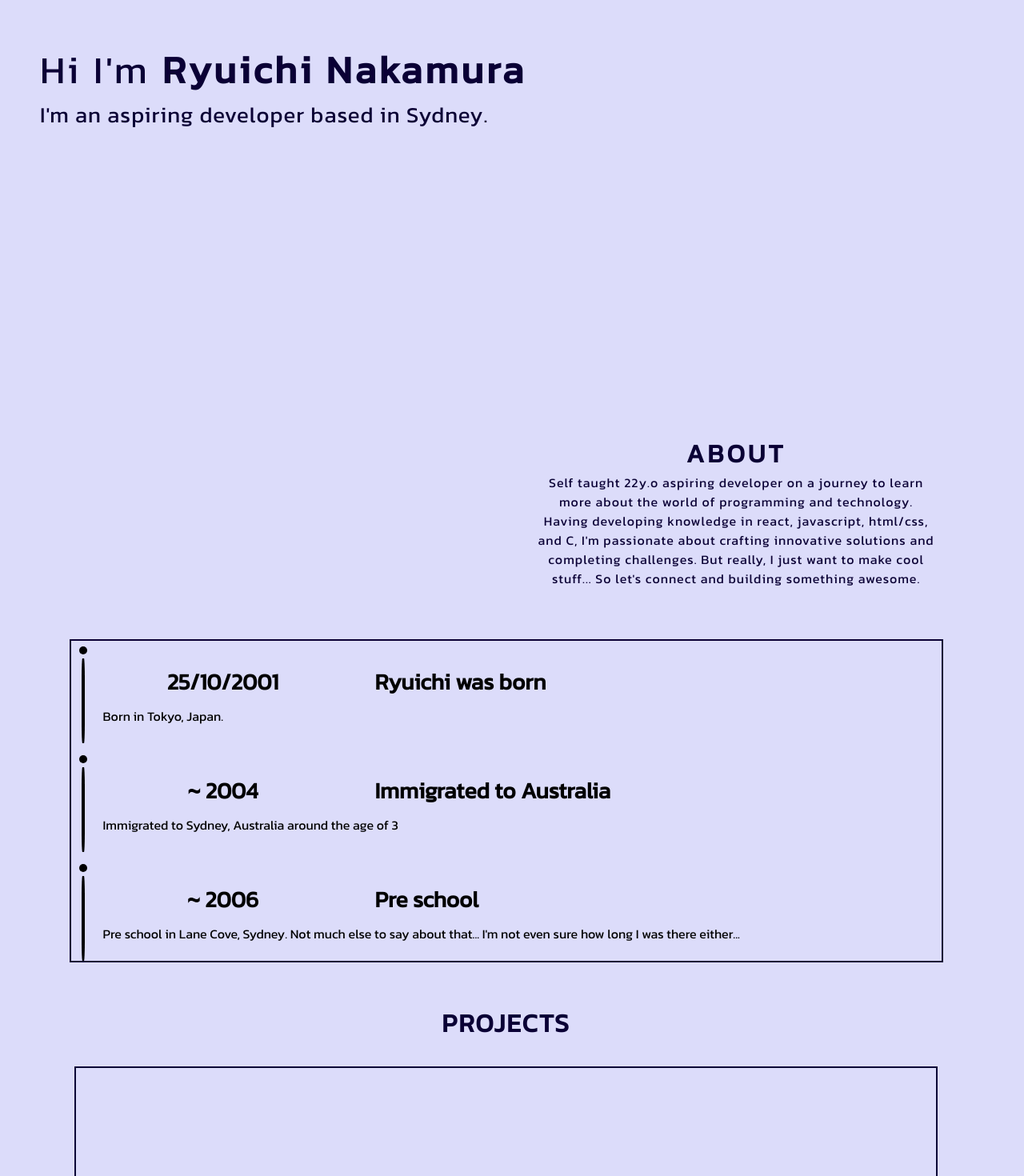
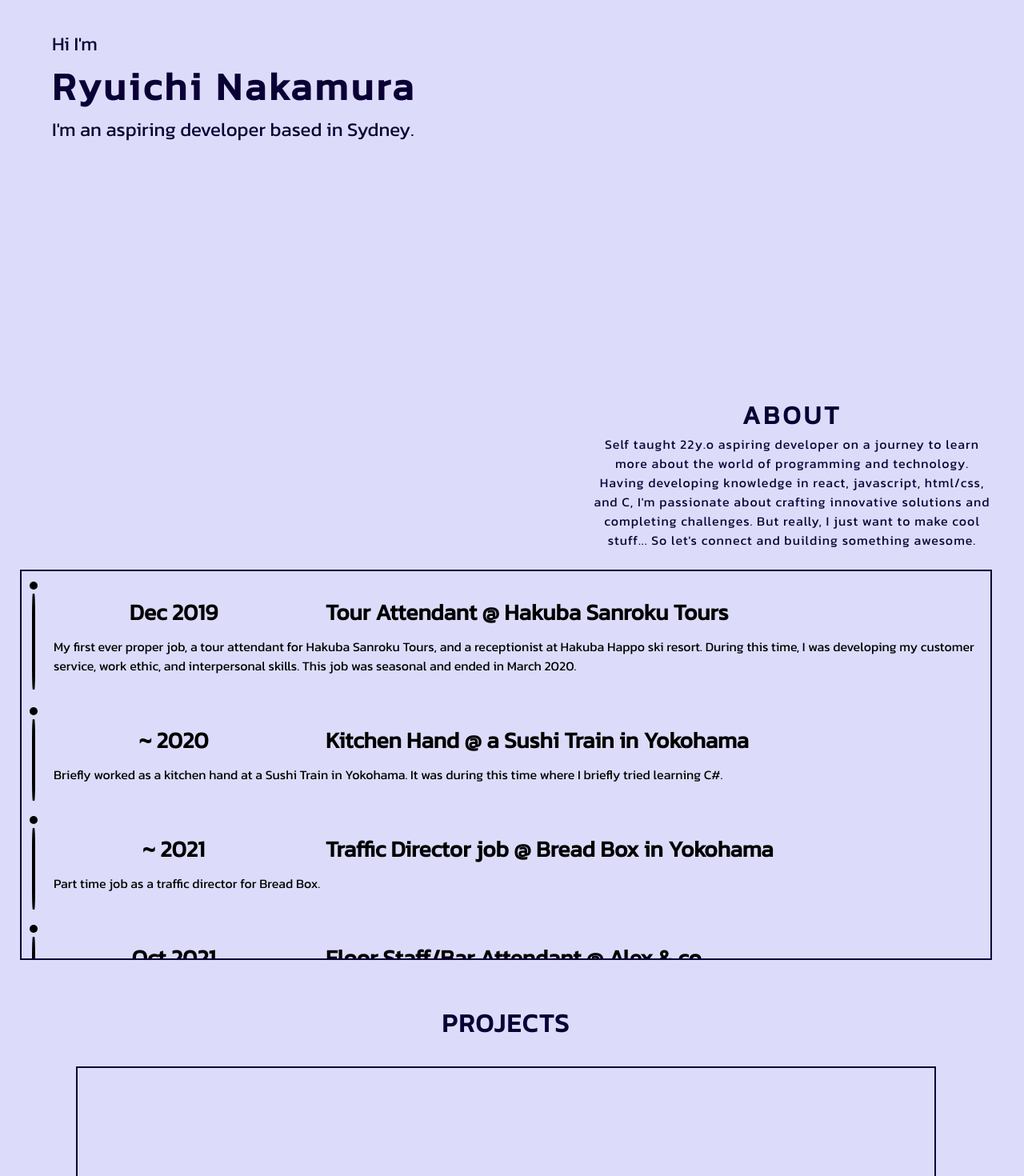
Before and after one commit to Wazmond/Web-Portfolio-React, a React (Vite) app: page / in a window 1280 px wide. Shown: the part 320-1790 px from the top of the page at 80% size. Built offline with nearby package versions, Linux system fonts and the light colour scheme.

Commit message:
Changelog 12/05/2024 05:15AM
+ Adjusted sizing of elements in #About
+ Adjusted font sizing of elements in #Home
+ Added box-sizing onto index.css

```diff
--- a/src/Page.jsx
+++ b/src/Page.jsx
@@ -119,8 +119,9 @@ export default function Page() {
             <Psegment id="home">
                 <HomePage>
                     <HomeTextContainer>
-                        <h1>Hi I'm <name>Ryuichi Nakamura</name></h1>
-                        <p>I'm an aspiring developer based in Sydney.</p>
+                        <p className="greeting">Hi I'm</p>
+                        <h1 className="name">Ryuichi Nakamura</h1>
+                        <p className="description">I'm an aspiring developer based in Sydney.</p>
                     </HomeTextContainer>
                 </HomePage>
             </Psegment>
@@ -137,16 +138,16 @@ export default function Page() {
                             So let's connect and building something awesome. </p>
                         </AboutTextContainer>
                         <AboutTimeLineContainer>
-                            <AboutTimeLine date="25/10/2001" title="Ryuichi was born" desc="Born in Tokyo, Japan." className="ATL-fade-top"/>
-                            <AboutTimeLine date="~ 2004" title="Immigrated to Australia" desc="Immigrated to Sydney, Australia around the age of 3"/>
-                            <AboutTimeLine date="~ 2006" title="Pre school" desc="Pre school in Lane Cove, Sydney. Not much else to say about that... I'm not even sure how long I was there either..."/>
-                            <AboutTimeLine date="2007 - 2013" title="Primary School" desc="Spent my first half of prime growing years at Truscott Street Public School. It was during this period, where I got my first computer, though time was mostly spent playing video games."/>
-                            <AboutTimeLine date="2014 - 2019" title="High School" desc="Ryde Secondary College, learning more about the reality of life. Learnt a lot more about computers and even tried learning to code, more for the fun of it. Inspect element and changing details on websites was fun though. Built my first proper PC, and learnt a lot about PC hardware."/>
-                            <AboutTimeLine date="Oct 2019" title="Moving to Japan" desc="I moved to Japan in October as I had a job lined up in a Ski Resort. Between this time and Dec 2019, I worked/helped at my uncles bar for a bit, and also at a local medical center, developing my Japanese further."/>
+                            {/* <AboutTimeLine date="25/10/2001" title="Ryuichi was born" desc="Born in Tokyo, Japan." className="ATL-fade-top"/> */}
+                            {/* <AboutTimeLine date="~ 2004" title="Immigrated to Australia" desc="Immigrated to Sydney, Australia around the age of 3"/>
+                            <AboutTimeLine date="~ 2006" title="Pre school" desc="Pre school in Lane Cove, Sydney. Not much else to say about that... I'm not even sure how long I was there either..."/> */}
+                            {/* <AboutTimeLine date="2007 - 2013" title="Primary School" desc="Spent my first half of prime growing years at Truscott Street Public School. It was during this period, where I got my first computer, though time was mostly spent playing video games."/> */}
+                            {/* <AboutTimeLine date="2014 - 2019" title="High School" desc="Ryde Secondary College, learning more about the reality of life. Learnt a lot more about computers and even tried learning to code, more for the fun of it. Inspect element and changing details on websites was fun though. Built my first proper PC, and learnt a lot about PC hardware."/>
+                            <AboutTimeLine date="Oct 2019" title="Moving to Japan" desc="I moved to Japan in October as I had a job lined up in a Ski Resort. Between this time and Dec 2019, I worked/helped at my uncles bar for a bit, and also at a local medical center, developing my Japanese further."/> */}
                             <AboutTimeLine date="Dec 2019" title="Tour Attendant @ Hakuba Sanroku Tours" desc="My first ever proper job, a tour attendant for Hakuba Sanroku Tours, and a receptionist at Hakuba Happo ski resort. During this time, I was developing my customer service, work ethic, and interpersonal skills. This job was seasonal and ended in March 2020."/>
                             <AboutTimeLine date="~ 2020" title="Kitchen Hand @ a Sushi Train in Yokohama" desc="Briefly worked as a kitchen hand at a Sushi Train in Yokohama. It was during this time where I briefly tried learning C#."/>
                             <AboutTimeLine date="~ 2021" title="Traffic Director job @ Bread Box in Yokohama" desc="Part time job as a traffic director for Bread Box. "/>
-                            <AboutTimeLine date="May 2021" title="Moved back to Australia" desc="Decided it was time for me to move back to Australia with my new learnt skills."/>
+                            {/* <AboutTimeLine date="May 2021" title="Moved back to Australia" desc="Decided it was time for me to move back to Australia with my new learnt skills."/> */}
                             <AboutTimeLine date="Oct 2021" title="Floor Staff/Bar Attendant @ Alex & co" desc="Worked as a floor staff, moving my way up to a Bar attendant at Alex & Co in Parramatta. Improving my customer service & interpersonal skills."/>
                             <AboutTimeLine date="May 2022" title="Bar Attendant @ The Commercial Hotel" desc="Worked as bar attendant at The Commercial Hotel in Parramatta, learning about the gaming industry."/>
                             <AboutTimeLine date="Oct 2022" title="Controlroom Operator @ Security Data Systems" desc="As a controlroom operator at Security and Data Systems, I was responsible for maintaining data records, and integrity of security systems. Monitoring a range of tasks, including any alarms or irregularities, as well as handling inbound & outbound calls in a professional and courteous manner, was a key aspect of my role.
--- a/src/PageData/About.jsx
+++ b/src/PageData/About.jsx
@@ -1,7 +1,11 @@
 import styled from "styled-components"
 
 export const About = styled.div`
-    overflow:hidden;
+    overflow: hidden;
+
+    height: 100%;
+    width: 100%;
+    padding: 25px;
 
     display: flex;
     flex-direction: column;
@@ -12,8 +16,9 @@ export const About = styled.div`
 export const AboutTextContainer = styled.div`
     position: relative;
 
-    margin: 5% 7.5% 5%;
+    margin-top: -10px;
     word-wrap: break-word;
+    margin-bottom: 25px;
 
     @media only screen and (min-width:590px) {
         width: 500px;
@@ -37,17 +42,8 @@ export const AboutTextContainer = styled.div`
 
 export const AboutTimeLineContainer = styled.div`
     border: 2px solid #0a0035;
-    position: relative;
     align-self: center;
-
-    height: 50vh;
-    width: 85vw;
-    flex-wrap: wrap;
-
-    overflow: hidden;
     overflow-y: scroll;
-    /* scrollbar-gutter: stable; */
-
 `;
 
 const TimelineContainer = styled.div`
--- a/src/PageData/Home.jsx
+++ b/src/PageData/Home.jsx
@@ -5,18 +5,36 @@ export const HomePage = styled.div`
     height: 100vh;
     justify-content: flex-start;
     align-items: center;
+
+    padding: 15px;
+
 `;
 export const HomeTextContainer = styled.div`
+    h1.name {
+        letter-spacing: 4px;
+    }
+
     @media only screen and (min-width: 550px) {
+        font-size: 24px;
         margin-top: 55px;
         margin: 55px 0 0 50px;
     }
 
+    @media only screen and (max-width: 549px) {
+        display: flex;
+        flex-direction: column;
+        p {
+            font-size: 17px;
+        }
+        p.greeting {
+            font-size: 20px;
+        }
+    }
     color: #0a0035;
     font-family: kanit;
-    font-size: 24px;
-    letter-spacing: 4px;
-    h1 {
+    /* font-size: 24px; */
+    /* letter-spacing: 4px; */
+    /* h1 {
         font-weight: normal;
     }
     name {
@@ -25,5 +43,5 @@ export const HomeTextContainer = styled.div`
     p {
         font-size: 27.5px;
         letter-spacing: 1px;
-    }
+    } */
 `;
--- a/src/index.css
+++ b/src/index.css
@@ -16,6 +16,7 @@ html {
 * {
     margin: 0;
     padding: 0;
+    box-sizing: border-box;
 }
 
 @font-face {
```
